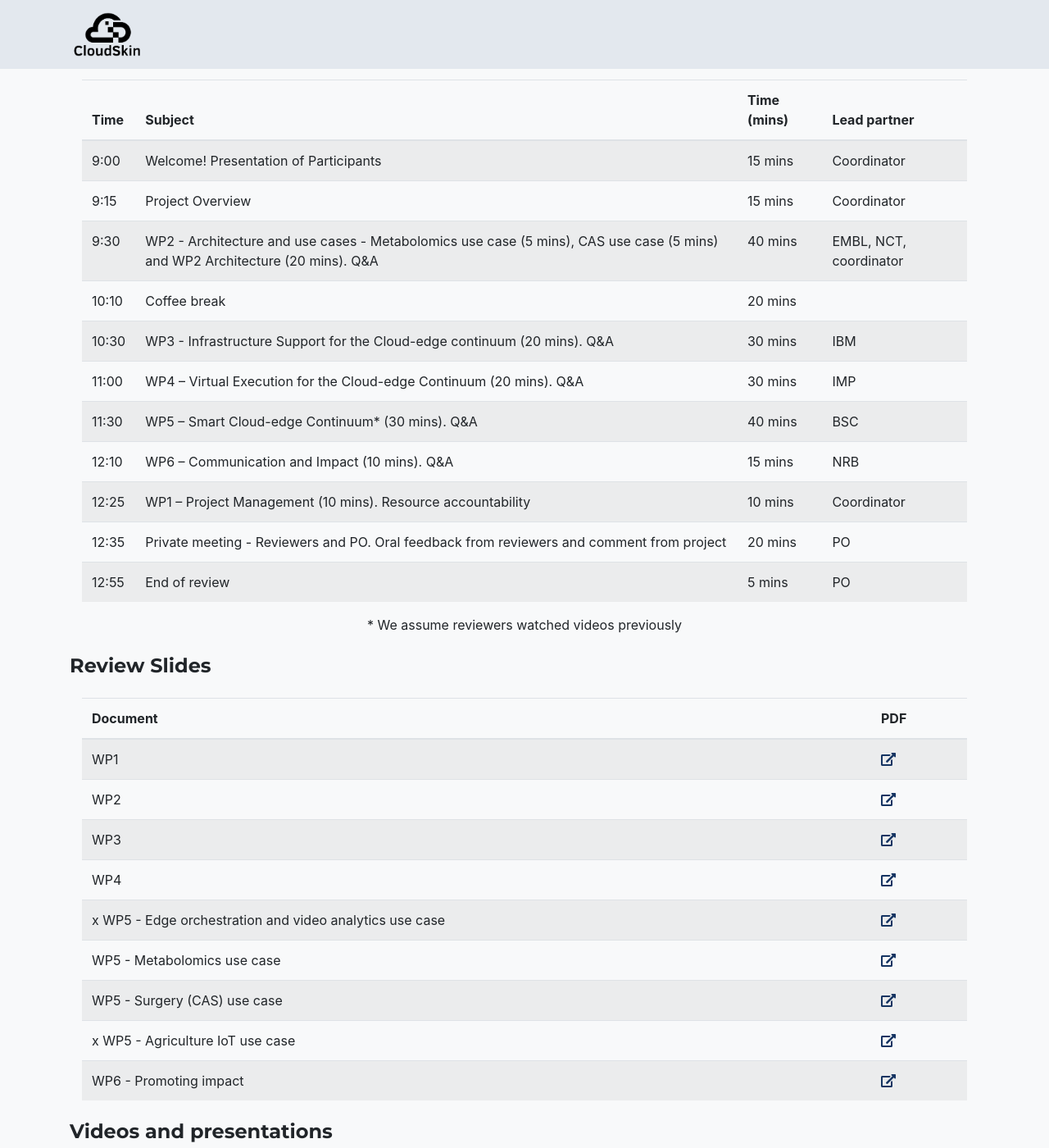
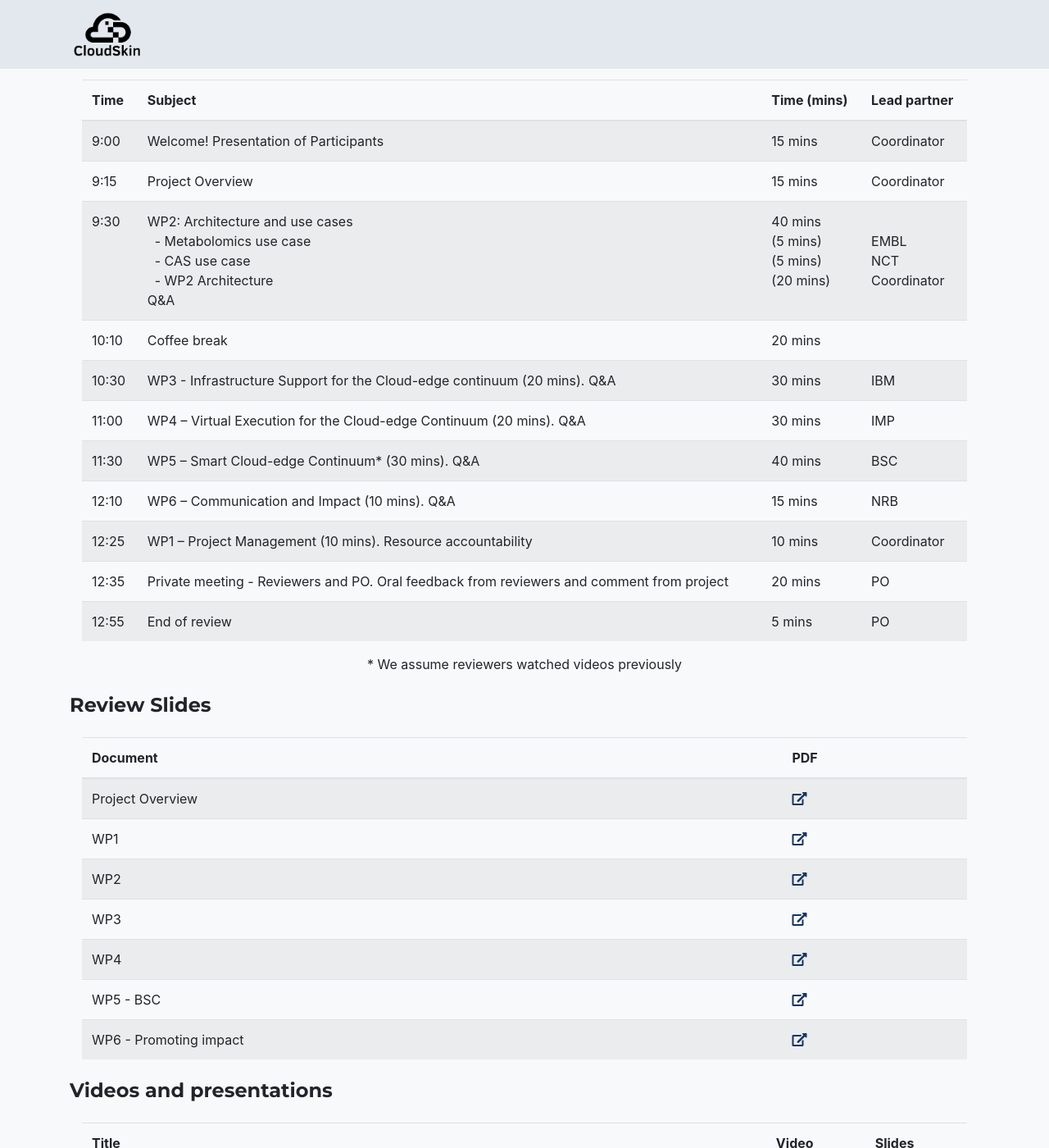
Before and after one commit to cloudskin-eu/cloudskin-eu.github.io, a Jekyll site: the page built from review.md, in a window 1280 px wide and 1400 px high, scrolled down 336 px. Shown: the whole window at 82% size. Built offline with Jekyll 4.4.1, drawn with Linux system fonts in a browser that asks for light colours; some web fonts are replaced; some of the changed text lies outside the part shown.

Commit message:
table intros

```diff
--- a/_data/sitetext.yml
+++ b/_data/sitetext.yml
@@ -132,9 +132,22 @@ review:
       duration: 15 mins
       lead: Coordinator
     - time: "9:30"
-      subject: WP2 - Architecture and use cases - Metabolomics use case (5 mins), CAS use case (5 mins) and WP2 Architecture (20 mins). Q&A
-      duration: 40 mins
-      lead: EMBL, NCT, coordinator
+      subject: |-
+        WP2: Architecture and use cases
+          - Metabolomics use case
+          - CAS use case
+          - WP2 Architecture
+        Q&A
+      duration: |-
+        40 mins
+        (5 mins)
+        (5 mins)
+        (20 mins)
+      lead: |-
+
+        EMBL
+        NCT
+        Coordinator
     - time: "10:10"
       subject: Coffee break
       duration: 20 mins
@@ -170,28 +183,24 @@ review:
 
 
   slides:
+    - title: Project Overview
+      link: "https://drive.google.com/file/d/1hLMul7I3TyOlPD-yLPVDS5tqtQJxphXd/view?usp=sharing"
     - title: WP1
       link: "https://docs.google.com/presentation/d/1u31rqy_2H6IJI2AtJBFouQg7TtFizoTH/edit?usp=sharing&ouid=107087671061201658185&rtpof=true&sd=true"
     - title: WP2
-      link: "https://docs.google.com/presentation/d/1kcERbSR0tq4InuXFAMdWAyLbmpBIj4KX/edit?usp=sharing&ouid=107087671061201658185&rtpof=true&sd=true"
+      link: "https://drive.google.com/file/d/1gy5gCas_cPMnk6OVGK5zTp7cZu9I6UYa/view?usp=sharing"
     - title: WP3
       link: "https://docs.google.com/presentation/d/1k3q_eT4h22O1uSANjVOq1Sr9W98h0Mng/edit?usp=sharing&ouid=107087671061201658185&rtpof=true&sd=true"
     - title: WP4
       link: "https://docs.google.com/presentation/d/10qUJObjNjYgQECPhwshMKxqXtCdlVAW1/edit?usp=drive_link&ouid=107087671061201658185&rtpof=true&sd=true"
-    - title: x WP5 - Edge orchestration and video analytics use case
-      link: "#"
-    - title: WP5 - Metabolomics use case
-      link: "https://docs.google.com/presentation/d/1FajtgyibYby6qaLK6rtadYZos61Q5kEd/edit?usp=sharing&ouid=107087671061201658185&rtpof=true&sd=true"
-    - title: WP5 - Surgery (CAS) use case
-      link: "https://docs.google.com/presentation/d/1tTmHGqdHu0dA_ZJ9eTc7w3ugoJhStPrn/edit?usp=sharing&ouid=107087671061201658185&rtpof=true&sd=true"
-    - title: x WP5 - Agriculture IoT use case
+    - title: WP5 - BSC
       link: "#"
     - title: WP6 - Promoting impact
       link: "https://docs.google.com/presentation/d/1T5LQ69ncVJgHMysiZ6FNyuizohHpJr9U/edit?usp=sharing&ouid=107087671061201658185&rtpof=true&sd=true"
 
   videos:
-    - title: WP4 - Dell-IBM Pravega GEDS integration
-      video: "https://drive.google.com/file/d/1dEwQmi5DBq5UInC2fFV7C88iOpEPzw6i/view?usp=drive_link"
+    - title: WP3 - Dell-IBM Pravega GEDS integration
+      # video: "https://drive.google.com/file/d/1dEwQmi5DBq5UInC2fFV7C88iOpEPzw6i/view?usp=drive_link"
       slides: "#"
     - title: WP5 - Promotional video of the Agriculture use case
       video: "https://www.youtube.com/watch?v=HJxf5fhtlAs"
@@ -220,7 +229,7 @@ review:
       link: "#"
     - title: Generic Ephemeral Data Store (GEDS)
       description: GEDS implements the efficient caching and exchange of ephemeral data using the load/store semantics of an object store.
-      link: "#"
+      link: "https://github.com/IBM/GEDS"
     - title: ConfidentialQuark
       description: Equipping prominent fields such as Artificial Intelligence and serverless computing with a confidential approach would be essential for various use cases in the future.
       link: "#"
@@ -235,7 +244,7 @@ review:
       link: "#"
     - title: Pravega (SDP)
       description: Pravega is a tiered storage system for data streams that is at the core of Dell Streaming Data Platform (SDP) product.
-      link: "#"
+      link: "https://github.com/pravega/pravega"
     - title: C-Cells
       description: We have developed scheduling and orchestration policies and live migration of C-Cells in Faabric.
       link: "https://github.com/faasm/faabric"
--- a/review.md
+++ b/review.md
@@ -19,7 +19,7 @@ __Chair__: Marc Sánchez-Artigas (Coordinator)
 
 
 <div class="col-lg-12 text-center mt-4 mb-4">
-	<table class="table table-striped" style="text-align: left">
+	<table class="table table-striped" style="text-align: left; white-space: pre;">
 		<thead>
 			<tr>
 				<th>Time</th>
@@ -44,7 +44,7 @@ __Chair__: Marc Sánchez-Artigas (Coordinator)
 
 #### Review Slides
 <div class="col-lg-12 text-center mt-4 mb-4">
-	<table class="table table-striped" style="text-align: left">
+	<table class="table table-striped" style="text-align: left; white-space: pre;">
 		<thead>
 			<tr>
 				<th>Document</th>
@@ -66,7 +66,7 @@ __Chair__: Marc Sánchez-Artigas (Coordinator)
 
 #### Videos and presentations
 <div class="col-lg-12 text-center mt-4 mb-4">
-	<table class="table table-striped" style="text-align: left">
+	<table class="table table-striped" style="text-align: left; white-space: pre;">
 		<thead>
 			<tr>
 				<th>Title</th>
@@ -89,7 +89,7 @@ __Chair__: Marc Sánchez-Artigas (Coordinator)
 
 #### Deliverables
 <div class="col-lg-12 text-center mt-4 mb-4">
-	<table class="table table-striped" style="text-align: left">
+	<table class="table table-striped" style="text-align: left; white-space: pre;">
 		<thead>
 			<tr>
 				<th>Title</th>
@@ -110,7 +110,7 @@ __Chair__: Marc Sánchez-Artigas (Coordinator)
 <!--
 #### Summary reports
  <div class="col-lg-12 text-center mt-4 mb-4">
-	<table class="table table-striped" style="text-align: left">
+	<table class="table table-striped" style="text-align: left; white-space: pre;">
 		<thead>
 			<tr>
 				<th>Partner short name</th>
@@ -132,7 +132,7 @@ __Chair__: Marc Sánchez-Artigas (Coordinator)
 
 #### Software results
 <div class="col-lg-12 text-center mt-4 mb-4">
-	<table class="table table-striped" style="text-align: left">
+	<table class="table table-striped" style="text-align: left;">
 		<thead>
 			<tr>
 				<th>Title</th>
```
